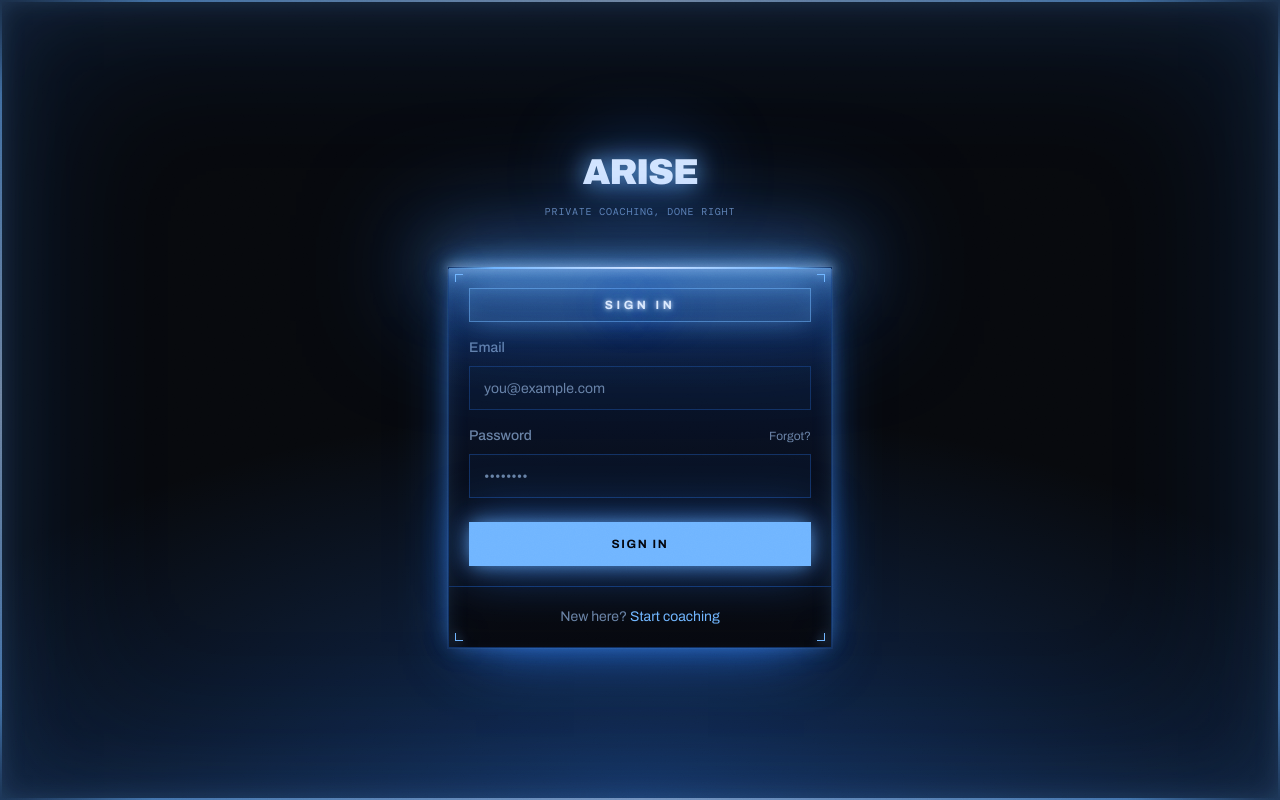
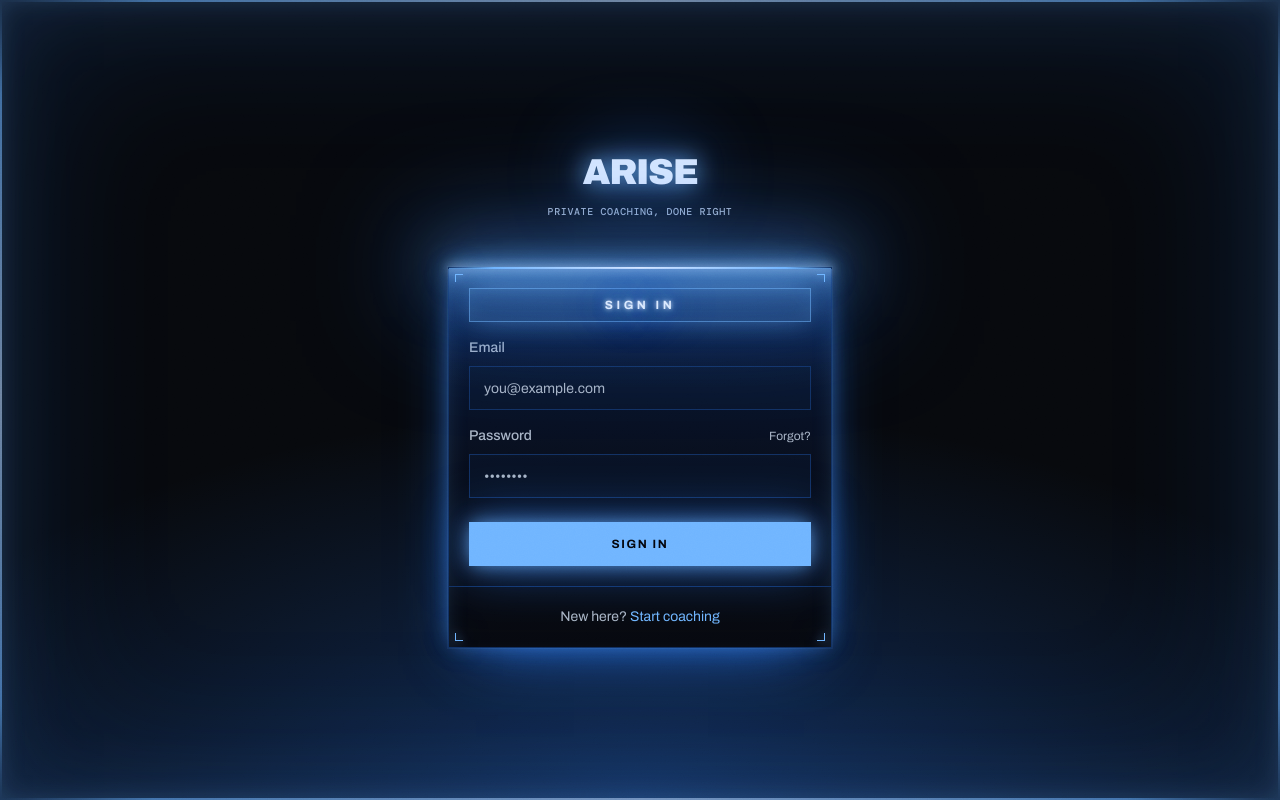
Before and after one commit to Colbyrm24/ARISE, a Next.js app: page /login in a window 1280 px wide. Built offline with nearby package versions, Linux system fonts and the light colour scheme; a web font is replaced by a local one.

Commit message:
Lift the faint grey text to something you can read (8/10)

```diff
--- a/src/app/globals.css
+++ b/src/app/globals.css
@@ -36,8 +36,15 @@
     --secondary-foreground: 216 100% 93%;
 
     --muted: 219 63% 12%;
-    /* ash — labels, secondary ink */
-    --muted-foreground: 215 25% 53%;
+    /*
+      ash — labels, secondary ink.
+
+      Was 25% saturation at 53% lightness, which lands around 4.0:1 on the
+      panel fill and reads as washed out on a phone in daylight. Lifted to
+      72% and desaturated slightly: about 8.5:1, still clearly secondary
+      against the 93% body ink, but legible rather than faint.
+    */
+    --muted-foreground: 215 20% 72%;
 
     /* beam again: one accent, no second hue */
     --accent: 211 100% 72%;
@@ -361,10 +368,19 @@ body::before {
   }
 
   /* Counts, timestamps, statuses — anything the system says about itself. */
+  /*
+    The small mono labels: set counts, rest times, units, meta.
+
+    These are the faintest thing on the app because they combine a small size,
+    wide tracking and the muted ink. A little weight costs nothing at this
+    size and is the difference between reading a rest interval at arm's length
+    mid-set and squinting at it.
+  */
   .readout {
     font-family: var(--font-mono), ui-monospace, monospace;
     font-variant-numeric: tabular-nums;
-    letter-spacing: 0.08em;
+    letter-spacing: 0.06em;
+    font-weight: 500;
   }
 
   /* Display type: Archivo pushed to its widest. Headlines and marks only. */
```
